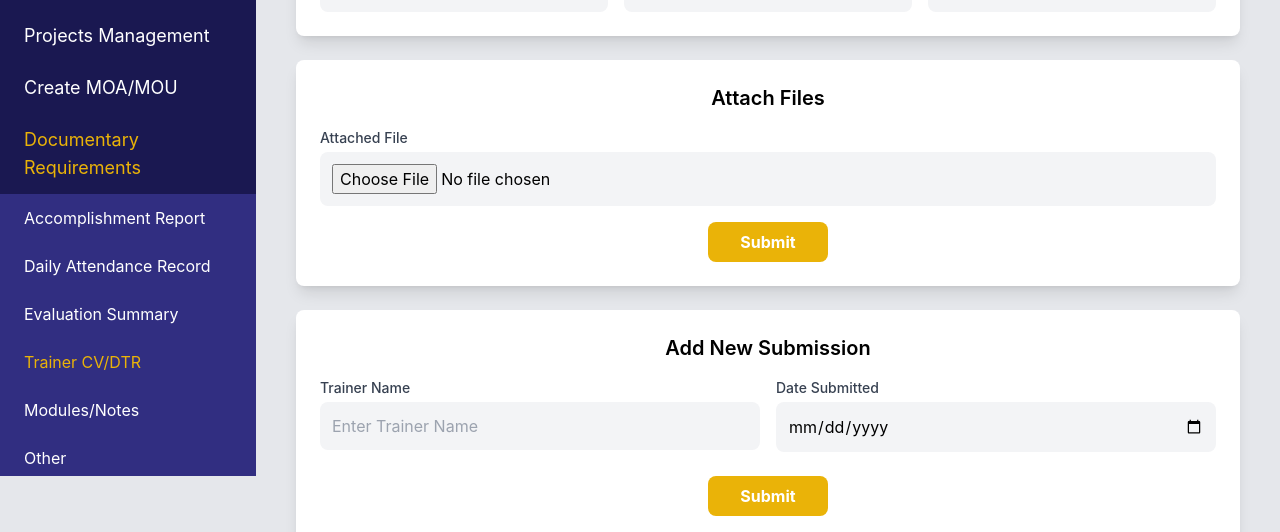
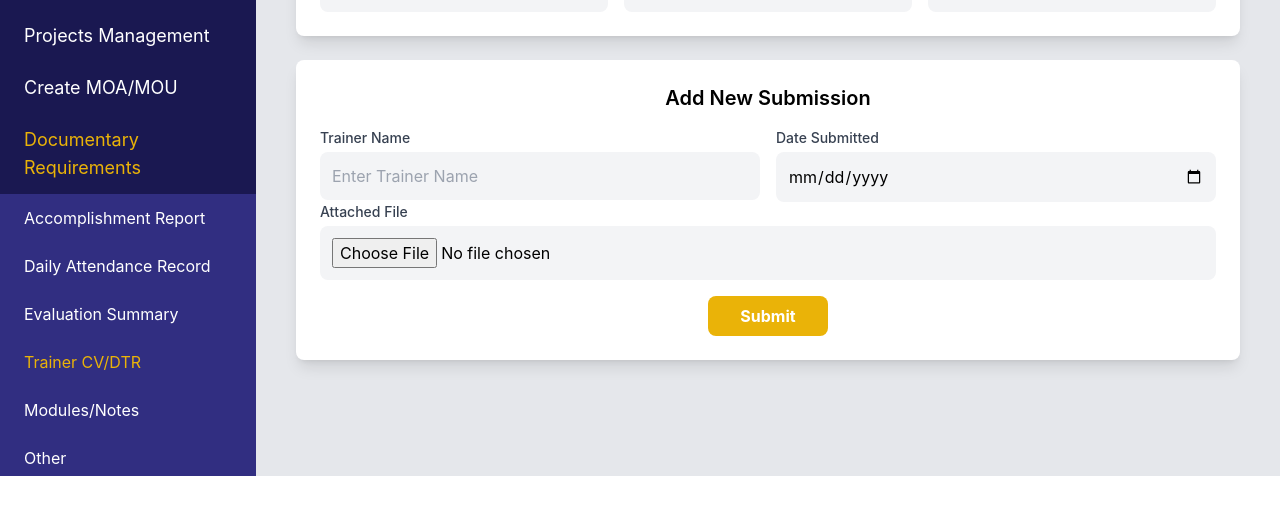
Before and after one commit to s0miii/DocQuest_Monitoring-Evalutation, a React (Create React App) app: page /requirements/trainer-cv in a window 1280 px wide. Shown: the part 324-856 px from the top of the page. After the commit the page ends 800 px from the top, so only its background shows below. Built offline with nearby package versions, Linux system fonts and the light colour scheme; no server answers.

Commit message:
minor changes to proj lead na side

```diff
--- a/src/pages/projectlead/ProjLeadTrainersCV.js
+++ b/src/pages/projectlead/ProjLeadTrainersCV.js
@@ -47,30 +47,6 @@ const ProjLeadTrainersCV = () => {
                         </div>
                     </div>
 
-                    {/* File Submission Section */}
-                    <div className="bg-white shadow-lg rounded-lg p-6 mb-6">
-                        <h2 className="text-xl font-semibold text-center mb-4">Attach Files</h2>
-                        <div className="mb-4">
-                            <label className="block text-sm font-medium text-gray-700">Attached File</label>
-                            <div className="flex items-center">
-                                <input
-                                    type="file"
-                                    className="bg-gray-100 rounded-lg p-3 mt-1 w-full"
-                                    placeholder="Upload Photo"
-                                    style={{ outline: 'none', border: 'none', boxShadow: 'none' }}
-                                />
-                            </div>
-                        </div>
-                        <div className="flex justify-center">
-                            <button
-                                type="button"
-                                className="bg-yellow-500 text-white font-bold py-2 px-8 rounded-lg hover:bg-yellow-600 transition"
-                            >
-                                Submit
-                            </button>
-                        </div>
-                    </div>
-
                     {/* Add New Submission Section */}
                     <div className="bg-white shadow-lg rounded-lg p-6">
                         <h2 className="text-xl font-semibold text-center mb-4">Add New Submission</h2>
@@ -94,7 +70,19 @@ const ProjLeadTrainersCV = () => {
                                 />
                             </div>
                         </div>
-                        <div className="flex justify-center mt-6">
+
+                        <div className="mb-4">
+                            <label className="block text-sm font-medium text-gray-700">Attached File</label>
+                            <div className="flex items-center">
+                                <input
+                                    type="file"
+                                    className="bg-gray-100 rounded-lg p-3 mt-1 w-full"
+                                    placeholder="Upload Photo"
+                                    style={{ outline: 'none', border: 'none', boxShadow: 'none' }}
+                                />
+                            </div>
+                        </div>
+                        <div className="flex justify-center">
                             <button
                                 type="button"
                                 className="bg-yellow-500 text-white font-bold py-2 px-8 rounded-lg hover:bg-yellow-600 transition"
@@ -103,6 +91,9 @@ const ProjLeadTrainersCV = () => {
                             </button>
                         </div>
                     </div>
+
+
+
                 </div>
             </div>
         </div>
```
